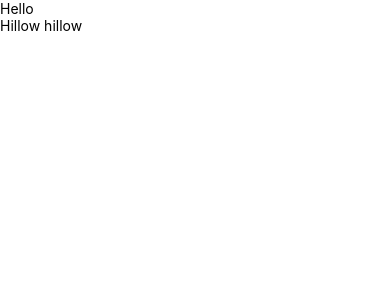
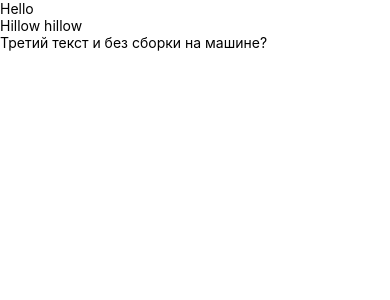
Before and after one commit to Chlorine355/nc_or_angst, a React Native app: screen / in a window 390 px wide. Shown: the top 300 px of the page. Built offline with nearby package versions, Linux system fonts and the light colour scheme.

Commit message:
last check

```diff
--- a/App.tsx
+++ b/App.tsx
@@ -6,6 +6,7 @@ function App(): JSX.Element {
     <View>
       <Text>Hello</Text>
       <Text>Hillow hillow</Text>
+      <Text>Третий текст и без сборки на машине?</Text>
     </View>
   );
 }
```
